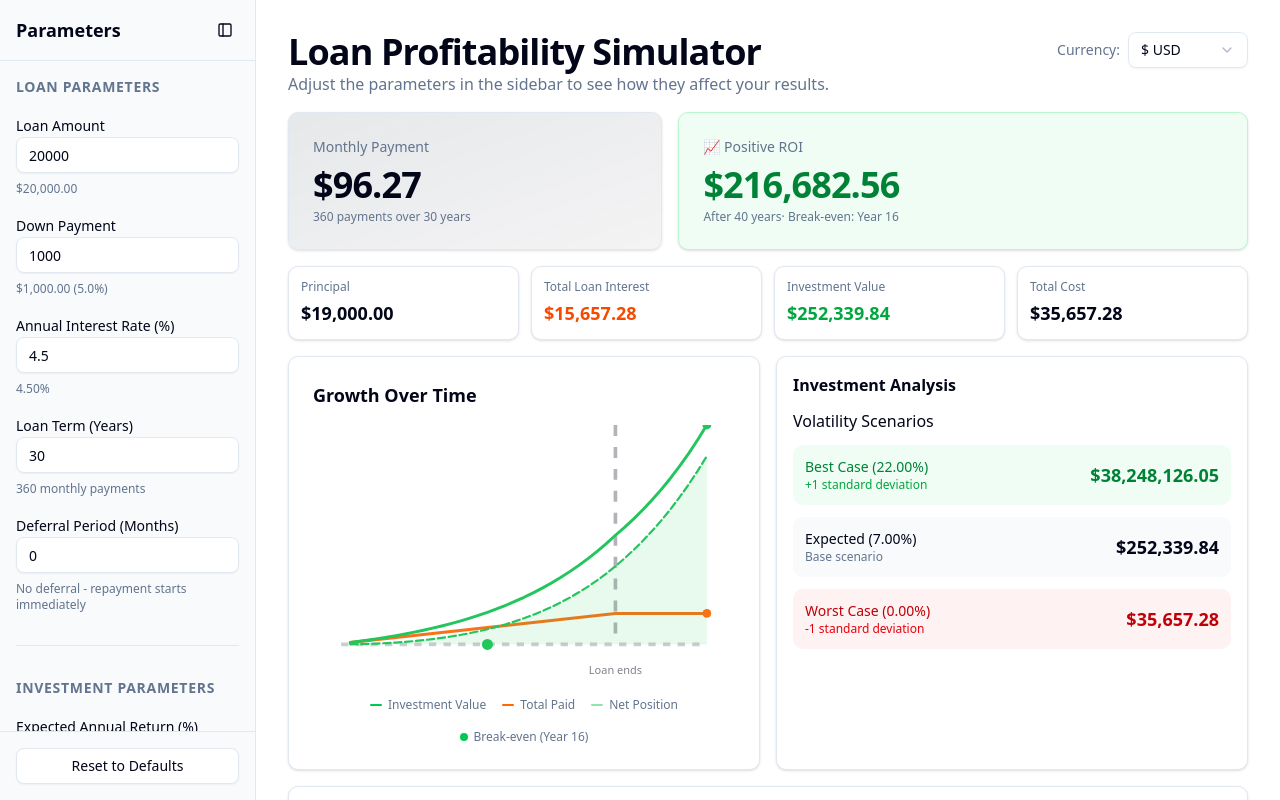
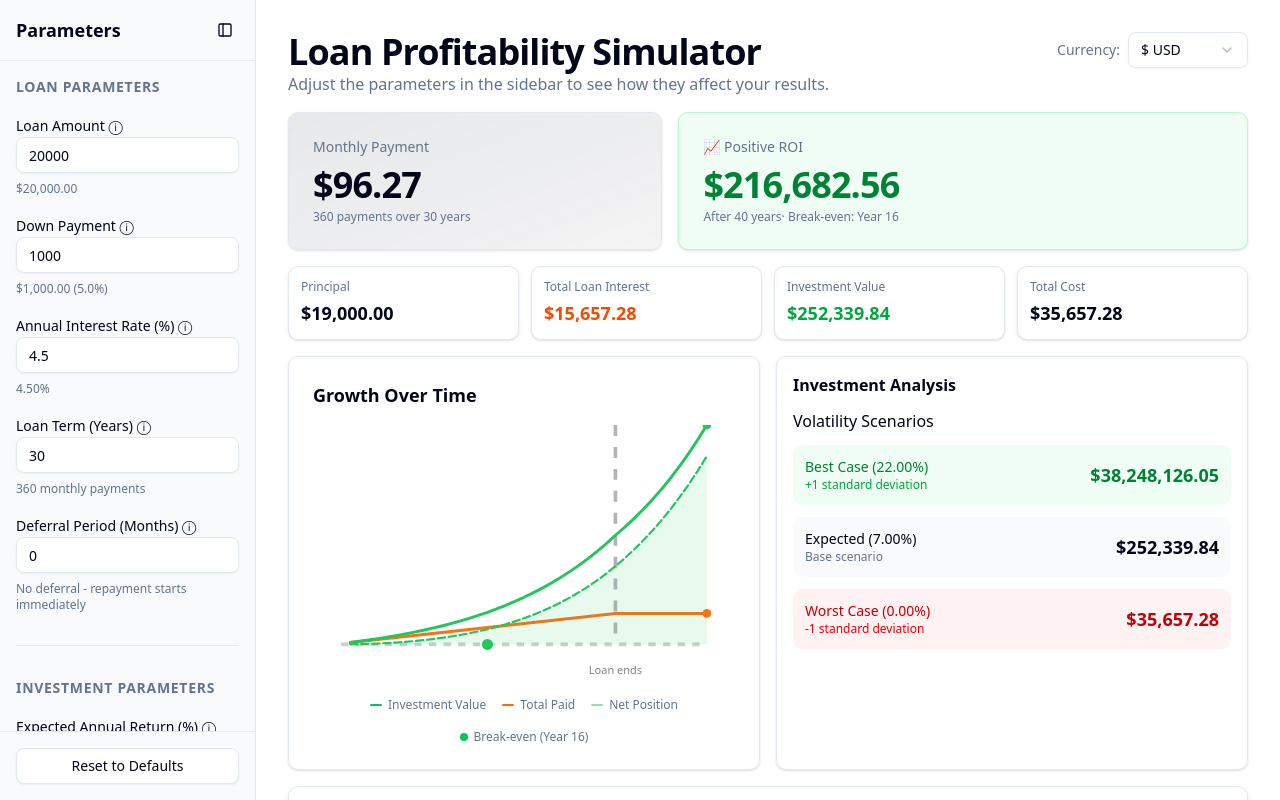
Before and after one commit to MorganKryze/loan-profitability-simulator, a SvelteKit app in the folder simulator/: page / in a window 1280 px wide. Shown: the top 800 px of the page. Built offline with nearby package versions, Linux system fonts and the light colour scheme.

Commit message:
🌟 feat: add tooltips for input fields to enhance user guidance

```diff
--- a/simulator/src/routes/+page.svelte
+++ b/simulator/src/routes/+page.svelte
@@ -251,7 +251,16 @@
 
 					<!-- Loan Amount -->
 					<div class="space-y-2">
-						<label for="loan-amount" class="text-sm font-medium">Loan Amount</label>
+						<Tooltip.Root>
+							<Tooltip.Trigger>
+								{#snippet child({ props })}
+									<label {...props} for="loan-amount" class="text-sm font-medium cursor-help">Loan Amount ⓘ</label>
+								{/snippet}
+							</Tooltip.Trigger>
+							<Tooltip.Content>
+								<p>The total amount you want to borrow</p>
+							</Tooltip.Content>
+						</Tooltip.Root>
 						<Input
 							id="loan-amount"
 							type="number"
@@ -265,7 +274,16 @@
 
 					<!-- Down Payment -->
 					<div class="space-y-2">
-						<label for="down-payment" class="text-sm font-medium">Down Payment</label>
+						<Tooltip.Root>
+							<Tooltip.Trigger>
+								{#snippet child({ props })}
+									<label {...props} for="down-payment" class="text-sm font-medium cursor-help">Down Payment ⓘ</label>
+								{/snippet}
+							</Tooltip.Trigger>
+							<Tooltip.Content>
+								<p>Initial payment reducing the borrowed amount</p>
+							</Tooltip.Content>
+						</Tooltip.Root>
 						<Input
 							id="down-payment"
 							type="number"
@@ -281,7 +299,16 @@
 
 					<!-- Interest Rate -->
 					<div class="space-y-2">
-						<label for="interest-rate" class="text-sm font-medium">Annual Interest Rate (%)</label>
+						<Tooltip.Root>
+							<Tooltip.Trigger>
+								{#snippet child({ props })}
+									<label {...props} for="interest-rate" class="text-sm font-medium cursor-help">Annual Interest Rate (%) ⓘ</label>
+								{/snippet}
+							</Tooltip.Trigger>
+							<Tooltip.Content>
+								<p>The yearly interest rate charged on your loan</p>
+							</Tooltip.Content>
+						</Tooltip.Root>
 						<Input
 							id="interest-rate"
 							type="number"
@@ -295,7 +322,16 @@
 
 					<!-- Loan Term -->
 					<div class="space-y-2">
-						<label for="loan-term" class="text-sm font-medium">Loan Term (Years)</label>
+						<Tooltip.Root>
+							<Tooltip.Trigger>
+								{#snippet child({ props })}
+									<label {...props} for="loan-term" class="text-sm font-medium cursor-help">Loan Term (Years) ⓘ</label>
+								{/snippet}
+							</Tooltip.Trigger>
+							<Tooltip.Content>
+								<p>Duration over which you'll repay the loan</p>
+							</Tooltip.Content>
+						</Tooltip.Root>
 						<Input
 							id="loan-term"
 							type="number"
@@ -309,7 +345,16 @@
 
 					<!-- Deferral Period -->
 					<div class="space-y-2">
-						<label for="deferral-months" class="text-sm font-medium">Deferral Period (Months)</label>
+						<Tooltip.Root>
+							<Tooltip.Trigger>
+								{#snippet child({ props })}
+									<label {...props} for="deferral-months" class="text-sm font-medium cursor-help">Deferral Period (Months) ⓘ</label>
+								{/snippet}
+							</Tooltip.Trigger>
+							<Tooltip.Content>
+								<p>Grace period before loan repayment begins</p>
+							</Tooltip.Content>
+						</Tooltip.Root>
 						<Input
 							id="deferral-months"
 							type="number"
@@ -352,7 +397,16 @@
 
 					<!-- Expected Return Rate -->
 					<div class="space-y-2">
-						<label for="investment-rate" class="text-sm font-medium">Expected Annual Return (%)</label>
+						<Tooltip.Root>
+							<Tooltip.Trigger>
+								{#snippet child({ props })}
+									<label {...props} for="investment-rate" class="text-sm font-medium cursor-help">Expected Annual Return (%) ⓘ</label>
+								{/snippet}
+							</Tooltip.Trigger>
+							<Tooltip.Content>
+								<p>Average yearly return on your investments (e.g., S&P 500 ≈ 7-10%)</p>
+							</Tooltip.Content>
+						</Tooltip.Root>
 						<Input
 							id="investment-rate"
 							type="number"
@@ -366,7 +420,16 @@
 
 					<!-- Volatility -->
 					<div class="space-y-2">
-						<label for="volatility" class="text-sm font-medium">Volatility (Risk %)</label>
+						<Tooltip.Root>
+							<Tooltip.Trigger>
+								{#snippet child({ props })}
+									<label {...props} for="volatility" class="text-sm font-medium cursor-help">Volatility (Risk %) ⓘ</label>
+								{/snippet}
+							</Tooltip.Trigger>
+							<Tooltip.Content>
+								<p>Standard deviation of returns - higher means more risk (S&P 500 ≈ 15-20%)</p>
+							</Tooltip.Content>
+						</Tooltip.Root>
 						<Input
 							id="volatility"
 							type="number"
@@ -380,7 +443,16 @@
 
 					<!-- Analysis Period -->
 					<div class="space-y-2">
-						<label for="analysis-years" class="text-sm font-medium">Analysis Period (Years)</label>
+						<Tooltip.Root>
+							<Tooltip.Trigger>
+								{#snippet child({ props })}
+									<label {...props} for="analysis-years" class="text-sm font-medium cursor-help">Analysis Period (Years) ⓘ</label>
+								{/snippet}
+							</Tooltip.Trigger>
+							<Tooltip.Content>
+								<p>Total time to simulate, including years after the loan ends</p>
+							</Tooltip.Content>
+						</Tooltip.Root>
 						<Input
 							id="analysis-years"
 							type="number"
```
